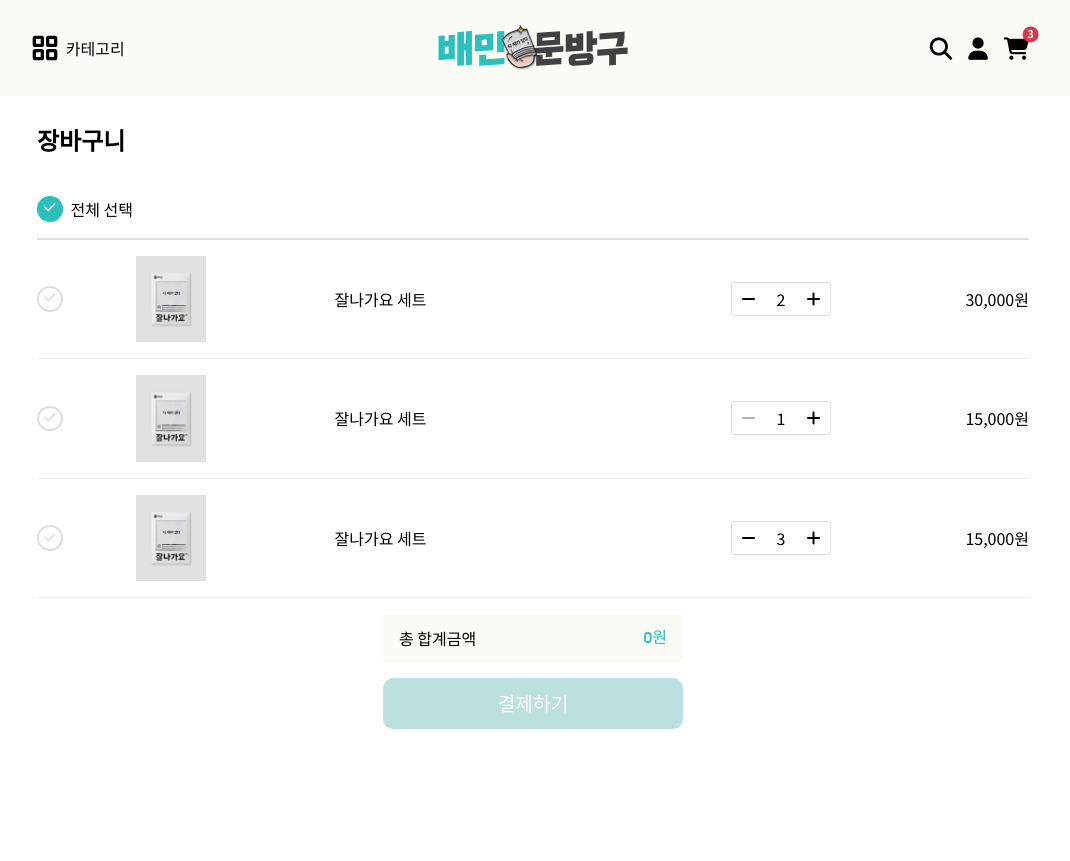
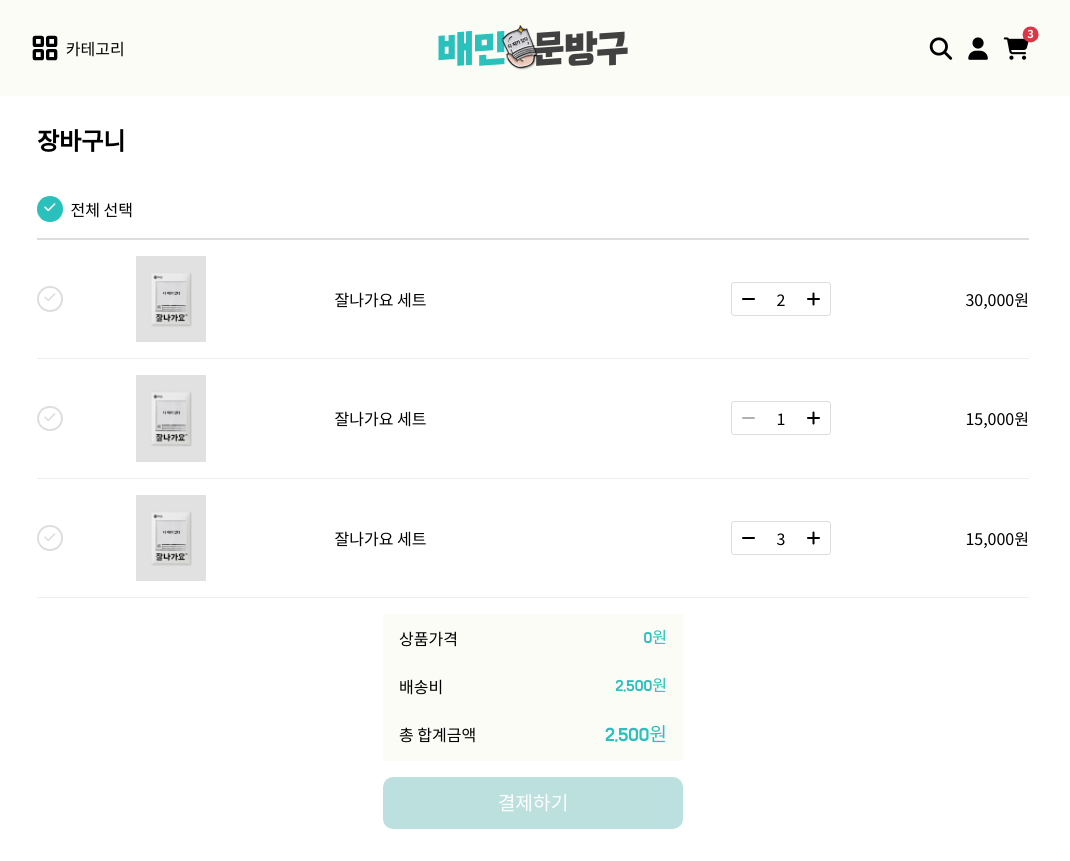
Before and after one commit to cothis/store-1, a React app in the folder client/: page /cart in a window 1280 px wide. Shown: the whole page, without its empty margins (107-1177 px from the left). Before the commit the page ends 800 px from the top, so only its background shows below. Built offline with nearby package versions, Linux system fonts and the light colour scheme.

Commit message:
⭐️ feat: 배송비 추가 (#113)

```diff
--- a/client/src/pages/Cart.tsx
+++ b/client/src/pages/Cart.tsx
@@ -164,9 +164,21 @@ function CartForm() {
         ))}
       </form>
       <div className="cart__result">
-        <div className="cart__result--total-price">
-          <p>총 합계금액</p>
-          <p>{totalPrice.toLocaleString()}원</p>
+        <div className="cart__result--price">
+          <div className="cart__result--price-item">
+            <p>상품가격</p>
+            <p>{totalPrice.toLocaleString()}원</p>
+          </div>
+          <div className="cart__result--price-item">
+            <p>배송비</p>
+            <p>{totalPrice >= 30000 ? '0' : '2,500'}원</p>
+          </div>
+          <div className="cart__result--price-item">
+            <p>총 합계금액</p>
+            <p className="cart__result--total-price">
+              {totalPrice >= 30000 ? totalPrice.toLocaleString() : (totalPrice + 2500).toLocaleString()}원
+            </p>
+          </div>
         </div>
         <button disabled={totalPrice === 0} className="cart__result--pay-btn">
           결제하기
@@ -271,18 +283,24 @@ const CartPageWrapper = styled.div`
     margin: 1rem 0;
     > * {
       width: 300px;
-      padding: 1rem;
     }
-    .cart__result--total-price {
+    .cart__result--price {
+      background-color: #fcfcf7;
+    }
+    .cart__result--price-item {
       display: flex;
       justify-content: space-between;
-      background-color: #fcfcf7;
+      padding: 1rem;
       > p:nth-of-type(2) {
         font-family: 'Do Hyeon', sans-serif;
         color: ${({ theme }) => theme.color.baeminPrimary};
       }
     }
+    .cart__result--total-price {
+      font-size: 1.2rem;
+    }
     .cart__result--pay-btn {
+      padding: 1rem;
       font-size: 1.2rem;
       border-radius: 10px;
       background-color: ${({ theme }) => theme.color.baeminDark};
```
